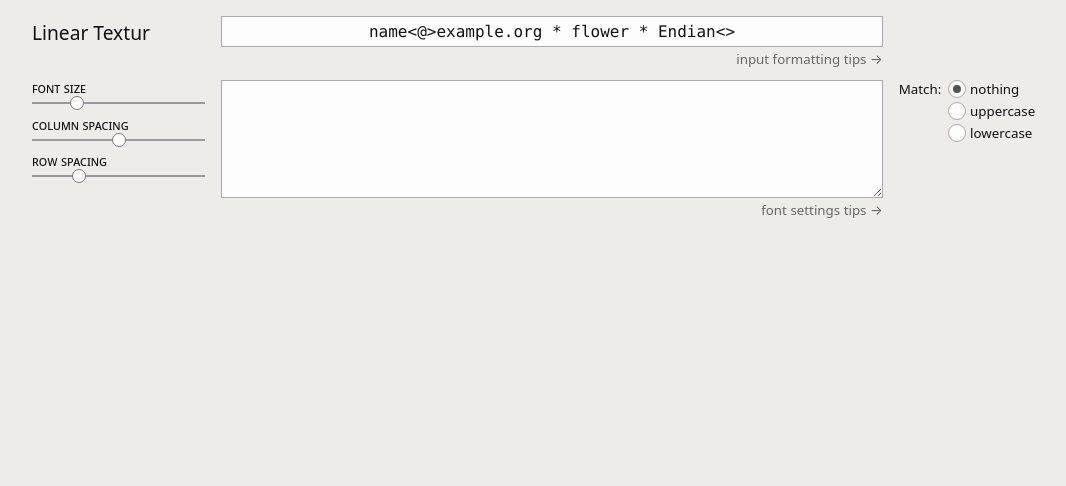
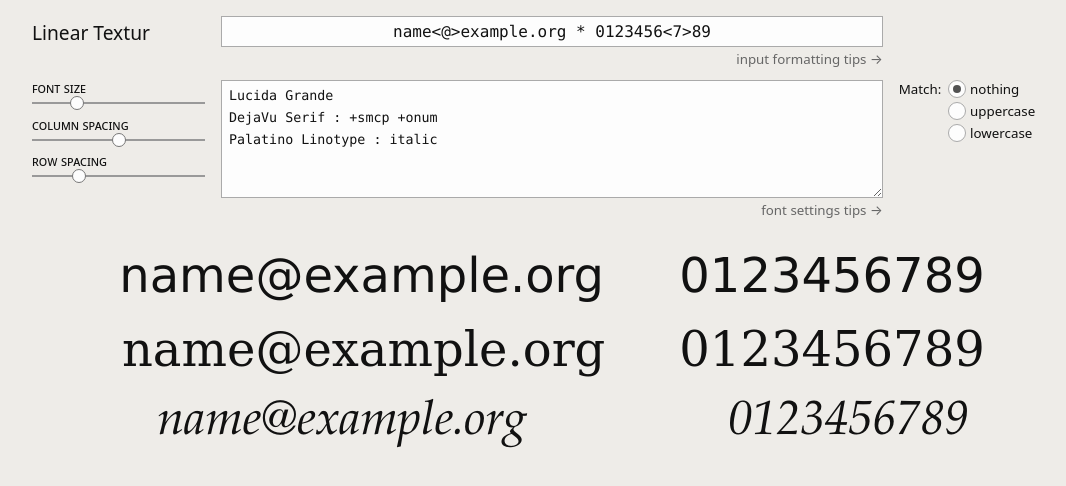
Before and after one commit to florianpircher/LinearTextur, a plain HTML site: page index.html in a window 1280 px wide. Shown: the whole page, without its empty margins (88-1154 px from the left). Drawn offline with Linux system fonts and the light colour scheme.

Commit message:
Load fonts depending on availability

```diff
--- a/index.html
+++ b/index.html
@@ -14,7 +14,7 @@
         Display Text
       </label>
       <input class="field" id="input-field"
-        value="name&lt;@&gt;example.org * flower * Endian&lt;&gt;"
+        value="name&lt;@&gt;example.org * 0123456&lt;7&gt;89"
         autocomplete="off"
         autocorrect="off"
         autocapitalize="off"
@@ -74,7 +74,9 @@
         autocomplete="off"
         autocorrect="off"
         autocapitalize="off"
-        spellcheck="false"></textarea>
+        spellcheck="false">Avenir Next : +onum
+Iowan Old Style : +smcp
+Palatino Linotype : italic</textarea>
       <div class="field-hint">
         <a class="field-hint-link" href="#fonts-info">
           font settings tips
--- a/src/scripts/logic.js
+++ b/src/scripts/logic.js
@@ -5,6 +5,38 @@ const FONT_SIZE_KEY = 'lineartextur.app.preferences.font-size';
 const COLUMN_SPACING_KEY = 'lineartextur.app.preferences.column-spacing';
 const ROW_SPACING_KEY = 'lineartextur.app.preferences.row-spacing';
 const MATCH_HEIGHT_METHOD_KEY = 'lineartextur.app.preferences.match-height';
+
+// Defaults
+const fontSettingsDefaults = [
+  [
+    {name: 'Avenir Next', config: '+onum'},
+    {name: 'Corbel'},
+    {name: 'Lucida Grande'},
+    {name: 'Lucida Sans Unicode'},
+    {name: 'Lucida Sans'},
+    {name: 'DejaVu Sans'},
+    {name: 'Bitstream Vera Sans'},
+    {name: 'Liberation Sans'},
+    {name: 'sans-serif'},
+  ],
+  [
+    {name: 'Iowan Old Style', config: '+smcp'},
+    {name: 'Constantia', config: '+smcp +onum'},
+    {name: 'Linux Libertine', config: '+smcp +onum'},
+    {name: 'Utopia', config: '+smcp +onum'},
+    {name: 'DejaVu Serif', config: '+smcp +onum'},
+    {name: 'serif'},
+  ],
+  [
+    {name: 'Palatino Linotype', config: 'italic'},
+    {name: 'Palatino', config: 'italic'},
+    {name: 'Palladio', config: 'italic'},
+    {name: 'URW Palladio L', config: 'italic'},
+    {name: 'Book Antiqua', config: 'italic'},
+    {name: 'Linux Libertine', config: 'italic'},
+    {name: 'cursive', config: 'italic'},
+  ],
+];
 
 // Storage
 const storage = window.localStorage;
@@ -259,6 +291,24 @@ const draw = async (state) => {
   }
 };
 
+// Load Initial Fonts
+main.addEndpoint(fontSettingsDefaults, (defaults) => {
+  if (load(FONTS_KEY) !== null) return;
+
+  const settings = defaults.map((stack) => {
+    const font = stack.find((font) => {
+      return fontExists({ name: font.name });
+    });
+
+    let line = font.name;
+    if (font.config !== undefined) line += ` : ${font.config}`;
+
+    return line;
+  }).join('\n');
+
+  elements.fontSettings.value = settings;
+});
+
 // Display Text Field
 
 main.addEndpoint(elements.input, (field) => {
```
